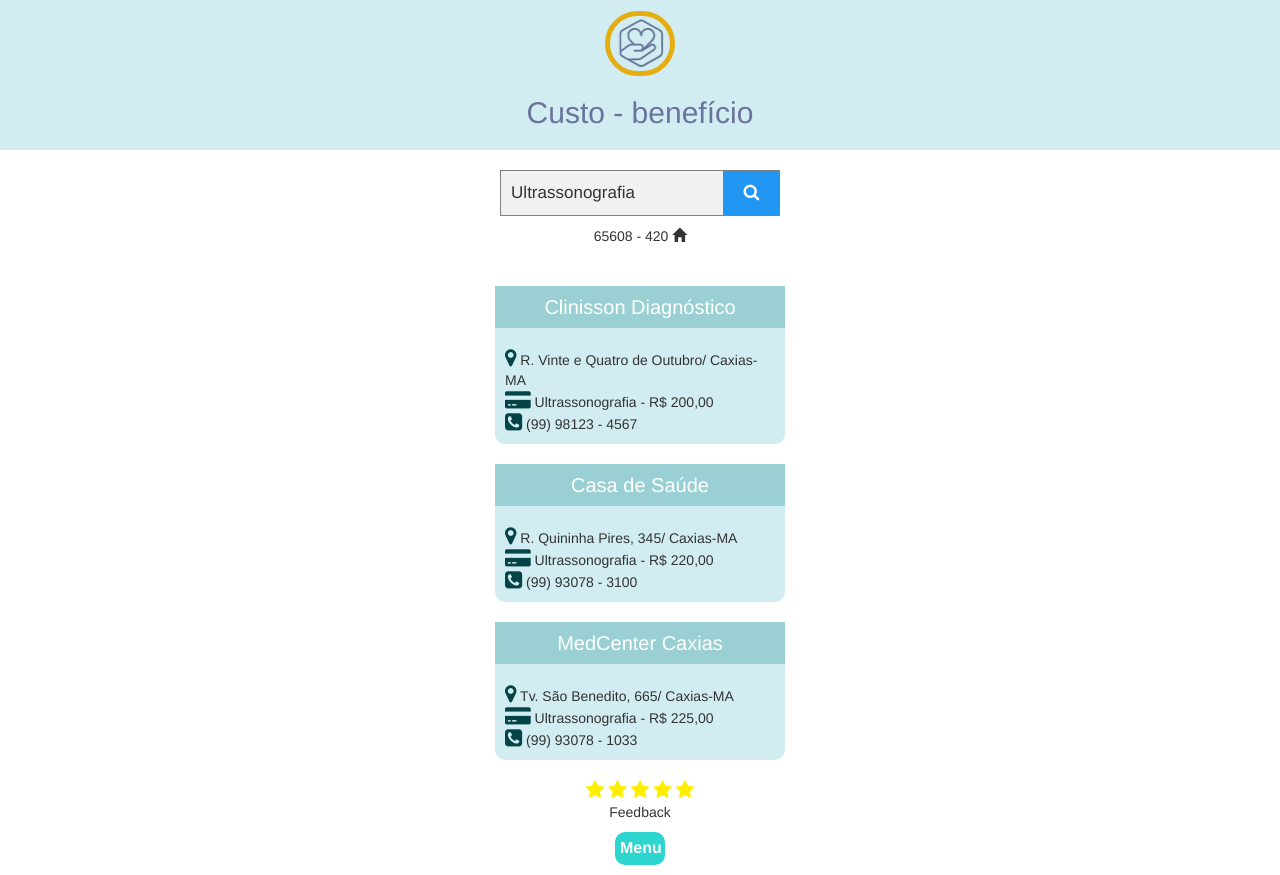
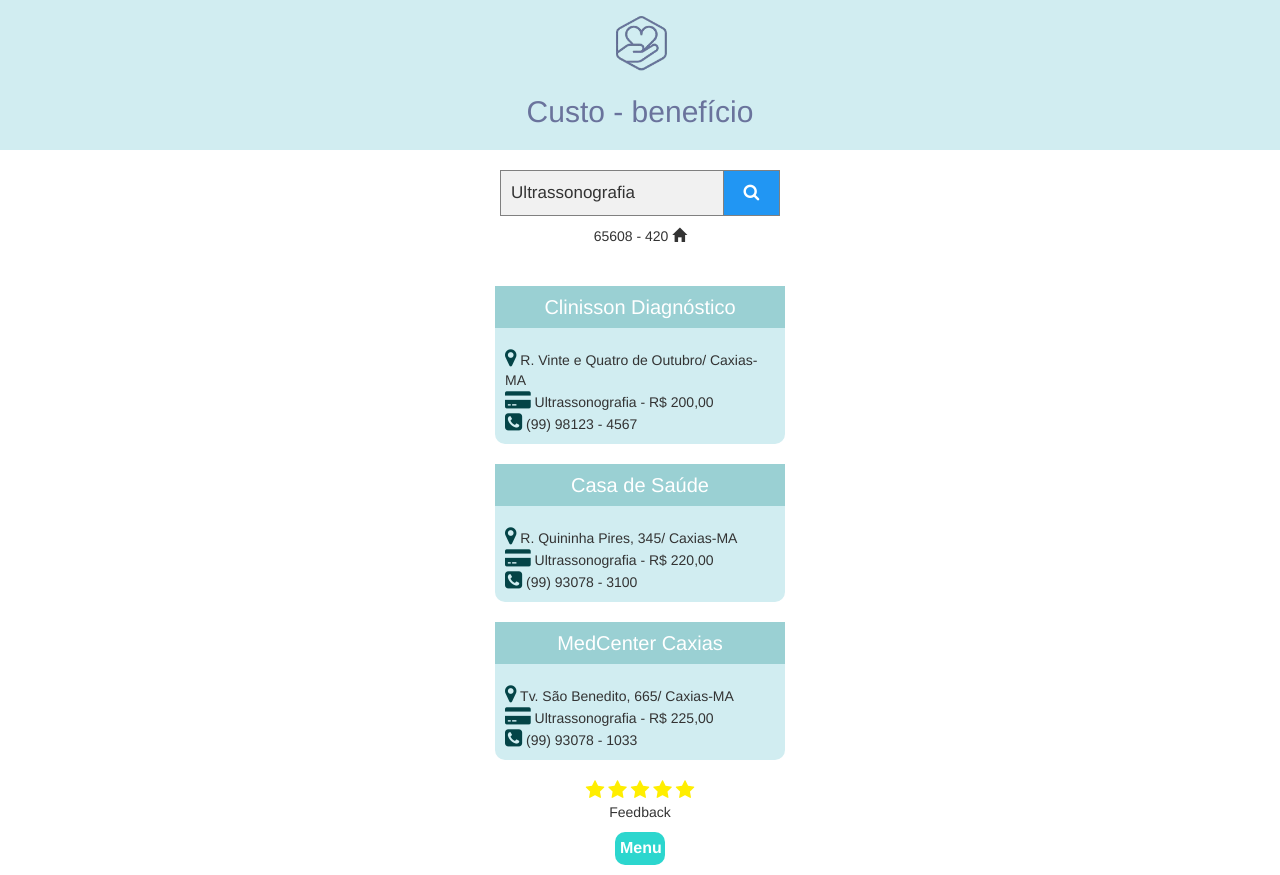
Before and after one commit to kdugaspar/farmacia-projeto, a plain HTML site: page custos.html in a window 1280 px wide. Drawn offline with nearby package versions, Linux system fonts and the light colour scheme.

Commit message:
Atualização

```diff
--- a/style-menu.css
+++ b/style-menu.css
@@ -88,11 +88,6 @@
             background-color: #e6ad10;
             color: #f1f1f1;
           }
-          img{
-            border: 0.5rem solid #e6ad10;
-
-            border-radius: 10rem;
-          }
           .bloco1{
             display: flex;
             flex-direction: column;
```
